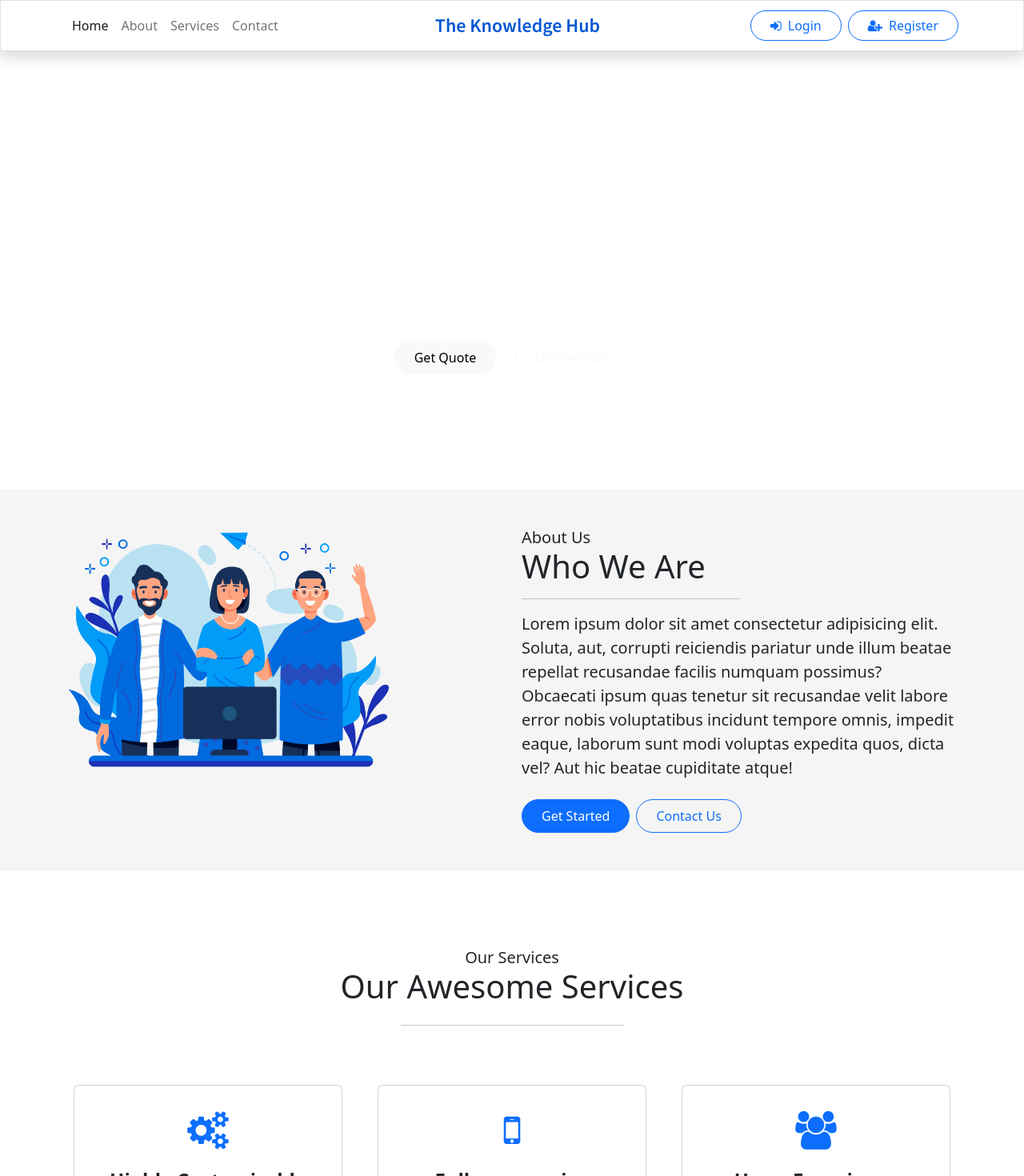
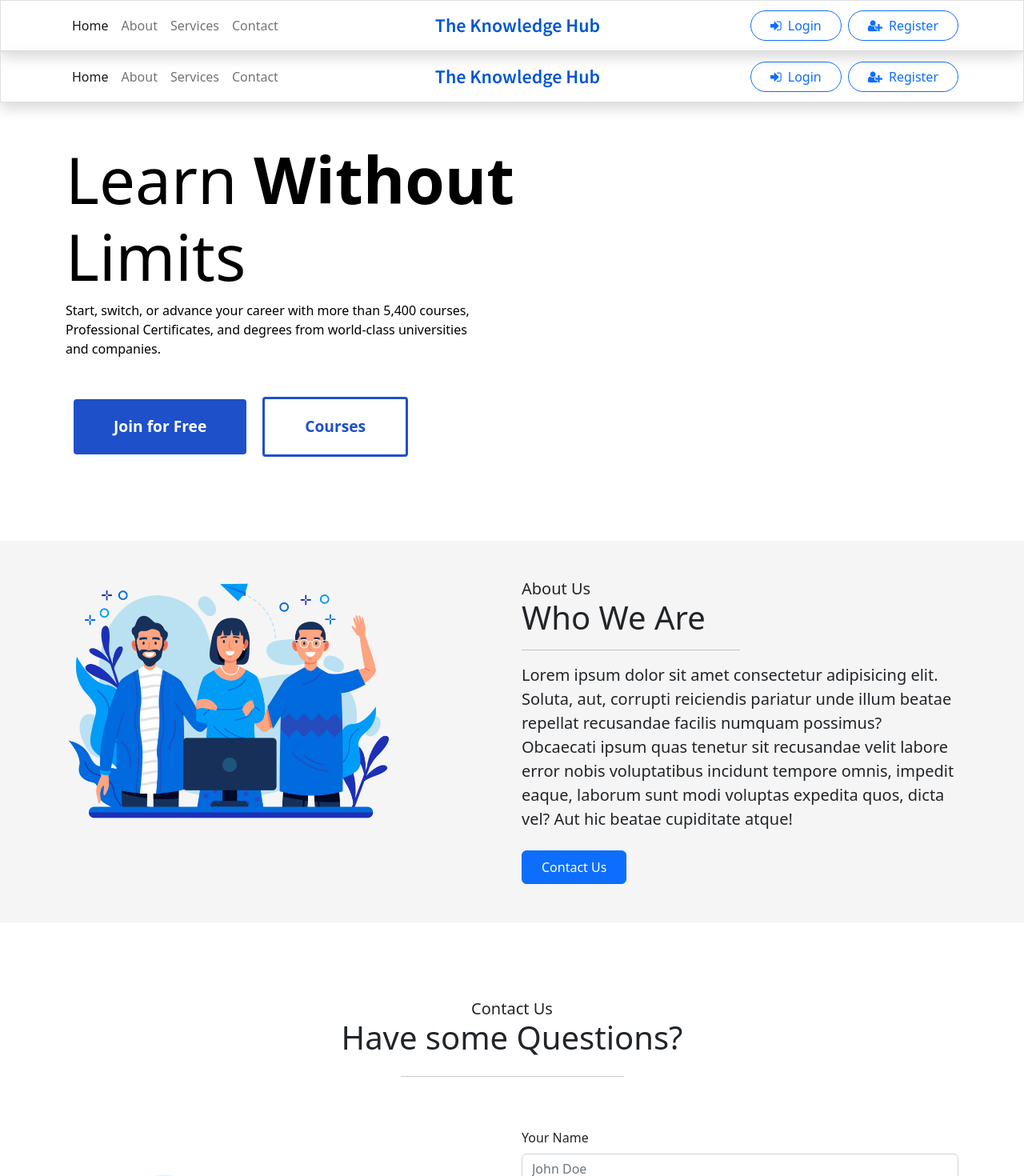
Before and after one commit to dmeleka/The-Knowledge-Hub, a React (Create React App) app in the folder frontend/: page / in a window 1280 px wide. Shown: the top 1470 px of the page at 80% size. Built offline with nearby package versions, Linux system fonts and the light colour scheme.

Commit message:
Created homepage components

```diff
--- a/frontend/src/components/About.jsx
+++ b/frontend/src/components/About.jsx
@@ -15,8 +15,8 @@ const About = () => {
                             <h1 className="display-6 mb-2">Who <b>We</b> Are</h1>
                             <hr className="w-50" />
                             <p className="lead mb-4">Lorem ipsum dolor sit amet consectetur adipisicing elit. Soluta, aut, corrupti reiciendis pariatur unde illum beatae repellat recusandae facilis numquam possimus? Obcaecati ipsum quas tenetur sit recusandae velit labore error nobis voluptatibus incidunt tempore omnis, impedit eaque, laborum sunt modi voluptas expedita quos, dicta vel? Aut hic beatae cupiditate atque!</p>
-                            <button className="btn btn-primary rounded-pill px-4 py-2">Get Started</button>
-                            <button className="btn btn-outline-primary rounded-pill px-4 py-2 ms-2">Contact Us</button>
+                            <button className="btn btn-primary  px-4 py-2">Contact Us</button>
+                            {/* <button className="btn btn-outline-primary px-4 py-2 ms-2">Get Started</button> */}
                         </div>
                     </div>
                 </div>
--- a/frontend/src/components/Contact.jsx
+++ b/frontend/src/components/Contact.jsx
@@ -30,7 +30,7 @@ const Contact = () => {
                                     <label for="exampleFormControlTextarea1" class="form-label">Your Message</label>
                                     <textarea class="form-control" id="exampleFormControlTextarea1" rows="5"></textarea>
                                 </div>
-                                <button type="submit" className="btn btn-outline-primary rounded-pill px-4">Send Message <i className="fa fa-paper-plane ms-2"></i></button>
+                                <button type="submit" className="btn btn-outline-primary px-4">Send Message</button>
                             </form>
                         </div>
                     </div>
--- a/frontend/src/components/Home.jsx
+++ b/frontend/src/components/Home.jsx
@@ -2,26 +2,30 @@ import React from 'react'
 import About from './About'
 import Contact from './Contact'
 import Services from './Services'
+import { NavLink } from 'react-router-dom';
+import Navbar from './Navbar';
 
 const Home = () => {
     return (
         <div>
+            <Navbar />
             <section id="home">
                 <div className="container">
-                    <div className="row justify-content-center">
+                    <div className="row justify-content-left">
                         <div className="col-md-8 mt-5">
-                            <h1 className="display-4 fw-bolder mb-4 text-center text-white">Testin if this actually works</h1>
-                            <p className="lead text-center fs-4 mb-5 text-white">Lorem ipsum, dolor sit amet consectetur adipisicing elit. Excepturi quam illum omnis recusandae perferendis odio laudantium ea dicta ullam cumque.</p>
-                            <div className="buttons d-flex justify-content-center">
-                                <button className="btn btn-light me-4 rounded-pill px-4 py-2">Get Quote</button>
-                                <button className="btn btn-outline-light rounded-pill px-4 py-2">Our services</button>
+                            {/* <h1 className="display-4 fw-bolder mb-4 text-left text-black">Learn Without Limits</h1> */}
+                            <h1 className="home-head">Learn <b>Without</b> <br /> Limits</h1>
+                            <p className="lead text-left fs-6 mb-5 text-black">Start, switch, or advance your career with more than 5,400 courses,<br /> Professional Certificates, and degrees from world-class universities <br /> and companies.</p>
+                            <div className="buttons d-flex justify-content-left">
+                                <NavLink to="/register" className="register-btn-big ">Join for Free</NavLink>
+                                <NavLink to="/courses" className="courses-btn-big ">Courses</NavLink>
                             </div>
                         </div>
                     </div>
                 </div>
             </section>
             <About />
-            <Services />
+            {/* <Services /> */}
             <Contact />
         </div>
     )
```
